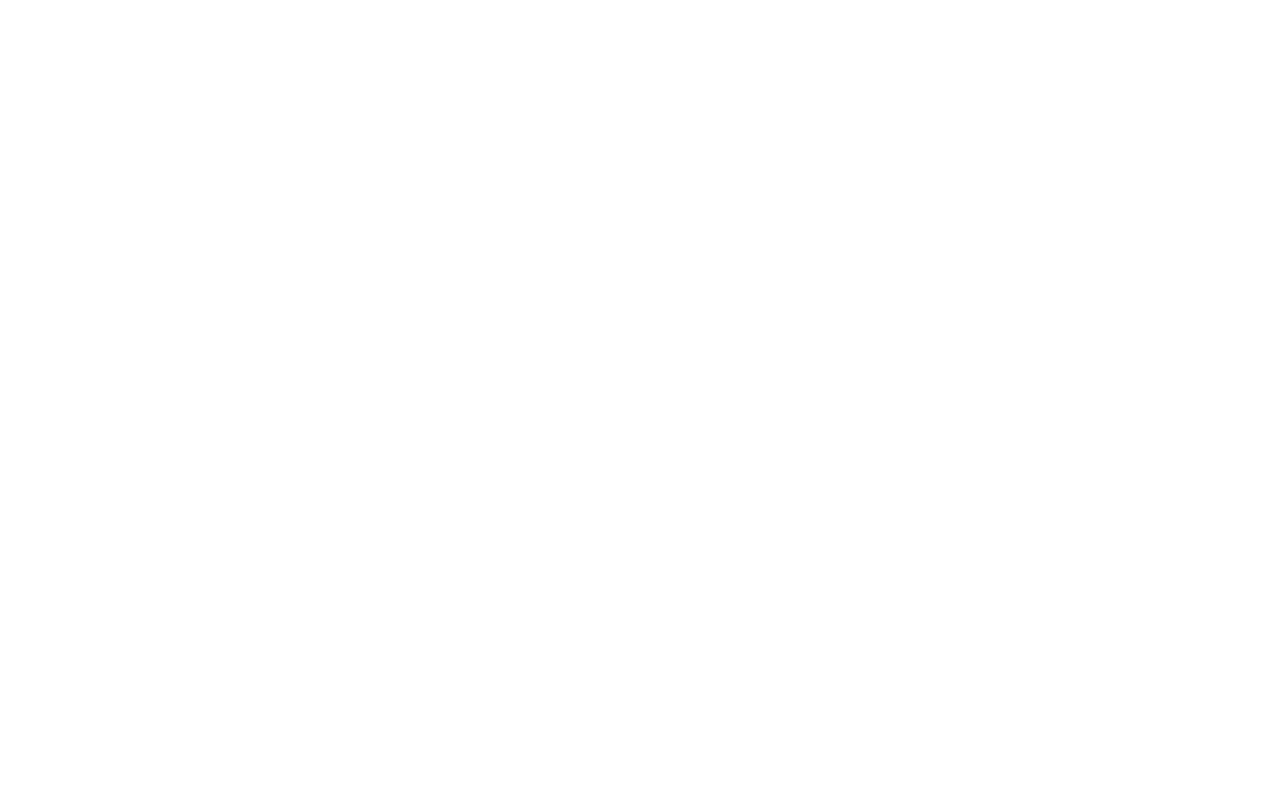
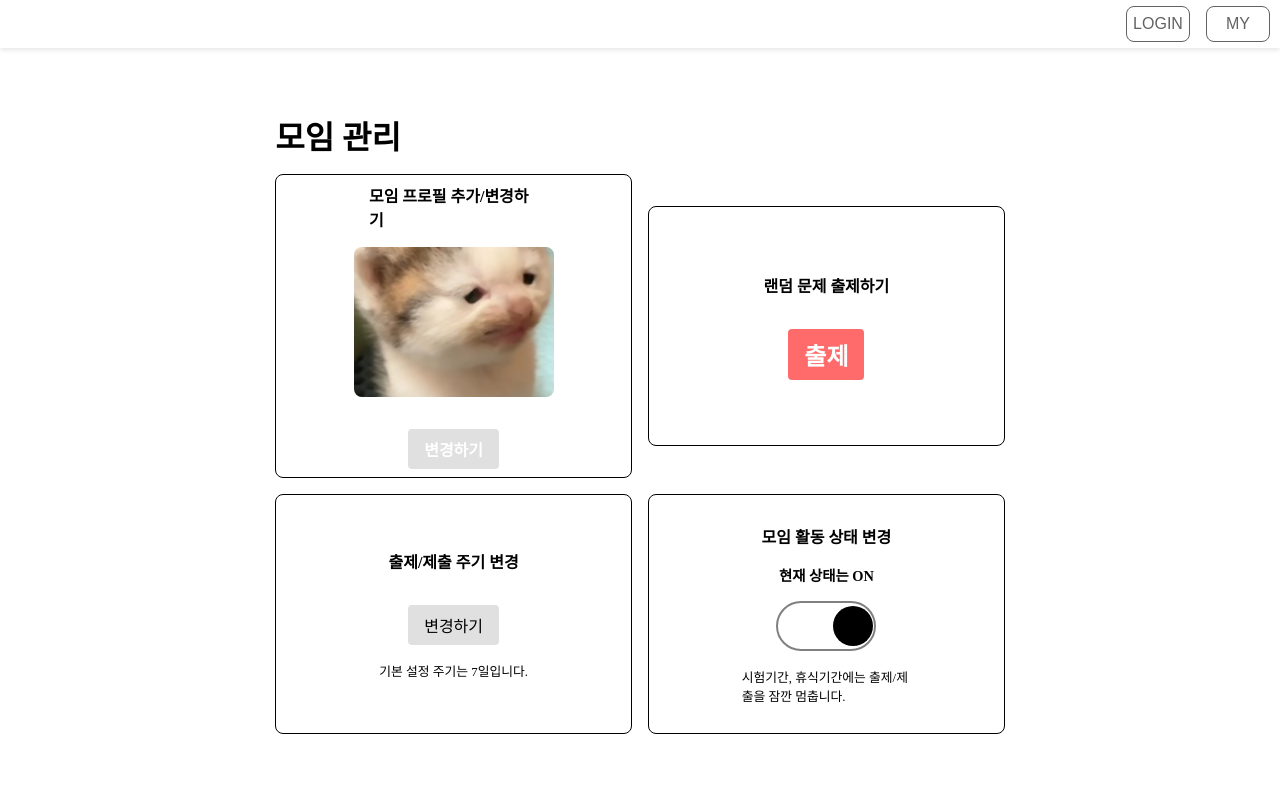
Before and after one commit to AlgorithmGenerator/AlgorithmGenerator-Web, a React (Vite) app in the folder conomoproject/: page /managemoimpage in a window 1280 px wide. Before the commit this address had no page. Shown: the top 800 px of the page. Built offline with nearby package versions, Linux system fonts and the light colour scheme.

Commit message:
[ADD] managemoimpage 뼈대추가

```diff
--- a/conomoproject/src/Router.jsx
+++ b/conomoproject/src/Router.jsx
@@ -6,6 +6,7 @@
 import SignupPage from './components/header/signup';
 import MyPage from './components/header/mypage';
 import MainMoimPage from './pages/mainpage/MoimSpace/MainMoimPage';
+import ManageMoimPage from './pages/mainpage/MoimSpace/managemoim/managemoimpage';
 
 const AppRouter = () => {
     return (
@@ -17,6 +18,7 @@
                     <Route path='/signuppage' element={<SignupPage />} />
                     <Route path='/mypage' element={<MyPage />} />
                     <Route path='/mainmoimpage' element={<MainMoimPage />} />
+                    <Route path='/managemoimpage' element={<ManageMoimPage />} />
                 </Route>
             </Routes>
         </Router>
--- /dev/null
+++ b/conomoproject/src/pages/mainpage/MoimSpace/managemoim/managemoimpage.jsx
@@ -0,0 +1,234 @@
+import React, { useState } from 'react';
+import styled from 'styled-components';
+import CustomColumn from '../../../../components/container/CustomColumn';
+import CustomRow from '../../../../components/container/CustomRow';
+import CustomFont from '../../../../components/container/CustomFont';
+import StyledImg from '../../../../components/container/StyledImg';
+
+const Container = styled.div`
+  display: flex;
+  flex-direction: column;
+  align-items: center;
+  width: 100%;
+  min-height: 100vh;
+  padding: 2rem;
+  box-sizing: border-box;
+`;
+
+const ProfileImage = styled.img`
+  width: 200px;
+  height: 150px;
+  border-radius: 8px;
+  object-fit: cover;
+`;
+
+const Button = styled.button`
+  margin-top: 1rem;
+  padding: 0.5rem 1rem;
+  background-color: ${(props) => props.color || '#e0e0e0'};
+  border: none;
+  border-radius: 4px;
+  cursor: pointer;
+  color: white;
+  font-weight: bold;
+`;
+
+const ModalBackground = styled.div`
+  position: fixed;
+  top: 0;
+  left: 0;
+  width: 100%;
+  height: 100%;
+  background-color: rgba(0, 0, 0, 0.5);
+  display: flex;
+  justify-content: center;
+  align-items: center;
+`;
+
+const Modal = styled.div`
+  background-color: white;
+  padding: 2rem;
+  border-radius: 8px;
+  display: flex;
+  flex-direction: column;
+  align-items: center;
+  gap: 1rem;
+`;
+
+const ToggleButtonContainer = styled.div`
+  width: 100px;
+  height: 50px;
+  border: 2px solid gray;
+  border-radius: 25px;
+  display: flex;
+  align-items: center;
+  cursor: pointer;
+  position: relative;
+`;
+
+const ToggleButtonCircle = styled.div`
+  width: 40px;
+  height: 40px;
+  border-radius: 50%;
+  background-color: black;
+  position: absolute;
+  transition: all 0.3s ease;
+  left: ${(props) => (props.isActive ? '55px' : '5px')};
+`;
+
+const Grid = styled.div`
+border: 1px solid black;
+border-radius: 0.5rem;
+padding: 0.5rem;
+background-color: transparent;
+width: 100%;
+min-height: 30vh;
+display: flex;
+align-items: center;
+justify-content: center;
+`;
+
+const ManageMoimPage = () => {
+    const [profileImage, setProfileImage] = useState('cat.png');
+    const [isModalOpen, setIsModalOpen] = useState(false);
+    const [modalContent, setModalContent] = useState(null);
+    const [toggleActive, setToggleActive] = useState(true);
+
+    const handleProfileChange = (e) => {
+        const file = e.target.files[0];
+        if (file) {
+            const reader = new FileReader();
+            reader.onload = () => setProfileImage(reader.result);
+            reader.readAsDataURL(file);
+        }
+    };
+
+    const handleModalClose = () => {
+        setIsModalOpen(false);
+        setModalContent(null);
+    };
+
+    const handleModalConfirm = (newContent) => {
+        setModalContent('처리 중...');
+        setTimeout(() => {
+            setModalContent(newContent);
+        }, 3000);
+    };
+
+    const handleToggleClick = () => {
+        setToggleActive(!toggleActive);
+    };
+
+    return (
+        <Container>
+            <CustomColumn width='60%' alignItems='center' justifyContent='center' gap='1rem'>
+                <CustomRow width='100%' alignItems='center' justifyContent='flex-start'>
+                    <CustomFont color='black' font='2rem' fontWeight='bold'>모임 관리</CustomFont>
+                </CustomRow>
+                <CustomRow width='100%' alignItems='center' justifyContent='space-between' gap='1rem'>
+                    <Grid>
+                        <CustomColumn width='50%' alignItems='center' justifyContent='center' gap='1rem'>
+                            <CustomFont color='black' font='1rem' fontWeight='bold'>모임 프로필 추가/변경하기</CustomFont>
+                            <ProfileImage src={profileImage} alt="Current Profile" />
+                            <input
+                                type="file"
+                                accept="image/*"
+                                style={{ display: 'none' }}
+                                id="profile-upload"
+                                onChange={handleProfileChange}
+                            />
+                            <Button as="label" htmlFor="profile-upload">
+                                변경하기
+                            </Button>
+                        </CustomColumn>
+                    </Grid>
+
+                    <Grid>
+                        <CustomColumn width='50%' alignItems='center' justifyContent='center' gap='1rem'>
+                            <CustomFont color='black' font='1rem' fontWeight='bold'>랜덤 문제 출제하기</CustomFont>
+                            <Button
+                                color="#ff6b6b"
+                                onClick={() => {
+                                    setModalContent(
+                                        <>
+                                            <CustomFont color='black' font='1rem'>정말로 출제하시겠습니까?</CustomFont>
+                                            <Button
+                                                color="#ff6b6b"
+                                                onClick={() =>
+                                                    handleModalConfirm('출제가 완료되었습니다!')
+                                                }
+                                            >
+                                                출제하기
+                                            </Button>
+                                            <Button onClick={handleModalClose}>취소</Button>
+                                        </>
+                                    );
+                                    setIsModalOpen(true);
+                                }}
+                            >
+                                <CustomFont color='white' font='1.5rem' fontWeight='bold'>출제</CustomFont>
+                            </Button>
+                        </CustomColumn>
+                    </Grid>
+
+                </CustomRow>
+                <CustomRow width='100%' alignItems='center' justifyContent='space-between' gap='1rem'>
+
+                    <Grid>
+                        <CustomColumn width='50%' alignItems='center' justifyContent='center' gap='1rem'>
+                            <CustomFont color='black' font='1rem' fontWeight='bold'>출제/제출 주기 변경</CustomFont>
+
+                            <Button
+                                onClick={() => {
+                                    setModalContent(
+                                        <>
+                                            <CustomFont color='black' font='2rem' fontWeight='bold'>변경하실 주기를 입력하세요.</CustomFont>
+                                            <input type="number" placeholder="일" />
+                                            <Button
+                                                onClick={() =>
+                                                    handleModalConfirm('주기가 변경되었습니다!')
+                                                }
+                                            >
+                                                확인
+                                            </Button>
+                                            <Button onClick={handleModalClose}>취소</Button>
+                                        </>
+                                    );
+                                    setIsModalOpen(true);
+                                }}
+                            >
+                                <CustomFont color='black' font='1rem'>변경하기</CustomFont>
+                            </Button>
+                            <CustomFont color='black' font='0.8rem'>기본 설정 주기는 7일입니다.</CustomFont>
+                        </CustomColumn>
+                    </Grid>
+
+                    <Grid>
+                        <CustomColumn width='50%' alignItems='center' justifyContent='center' gap='1rem'>
+                            <CustomFont color='black' font='1rem' fontWeight='bold'>모임 활동 상태 변경</CustomFont>
+                            <CustomFont color='black' font='0.9rem' fontWeight='bold'>현재 상태는 {toggleActive ? 'ON' : 'OFF'}</CustomFont>
+                            <ToggleButtonContainer onClick={handleToggleClick}>
+                                <ToggleButtonCircle isActive={toggleActive} />
+                            </ToggleButtonContainer>
+                            <CustomFont color='black' font='0.8rem'>시험기간, 휴식기간에는 출제/제출을 잠깐 멈춥니다.</CustomFont>
+                        </CustomColumn>
+                    </Grid>
+                </CustomRow>
+
+                {isModalOpen && (
+                    <ModalBackground>
+                        <Modal>
+                            {modalContent}
+                            {modalContent === '출제가 완료되었습니다!' ||
+                                modalContent === '주기가 변경되었습니다!' ? (
+                                <Button onClick={handleModalClose}>확인</Button>
+                            ) : null}
+                        </Modal>
+                    </ModalBackground>
+                )}
+            </CustomColumn>
+        </Container>
+    );
+};
+
+export default ManageMoimPage;
```
